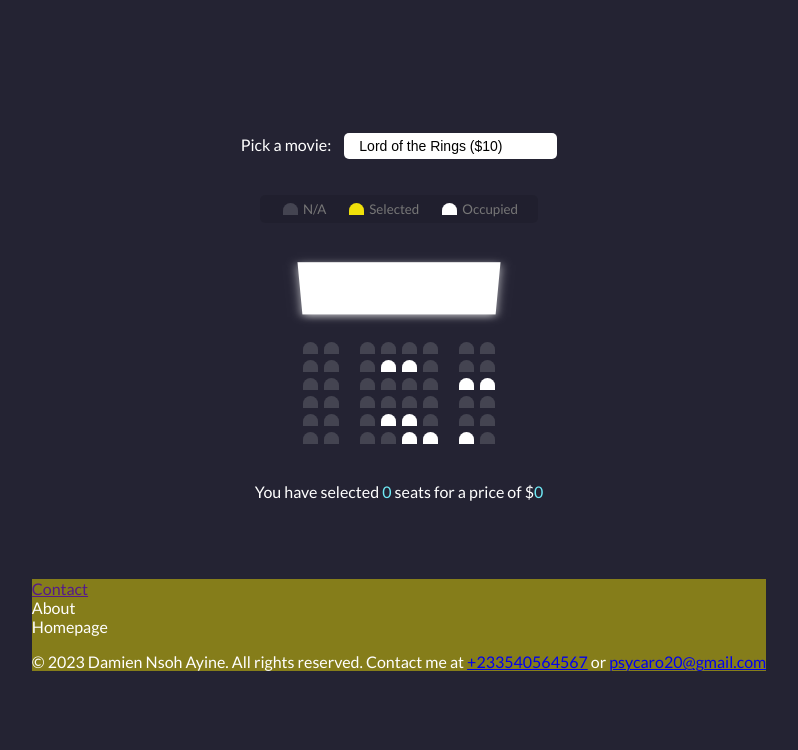
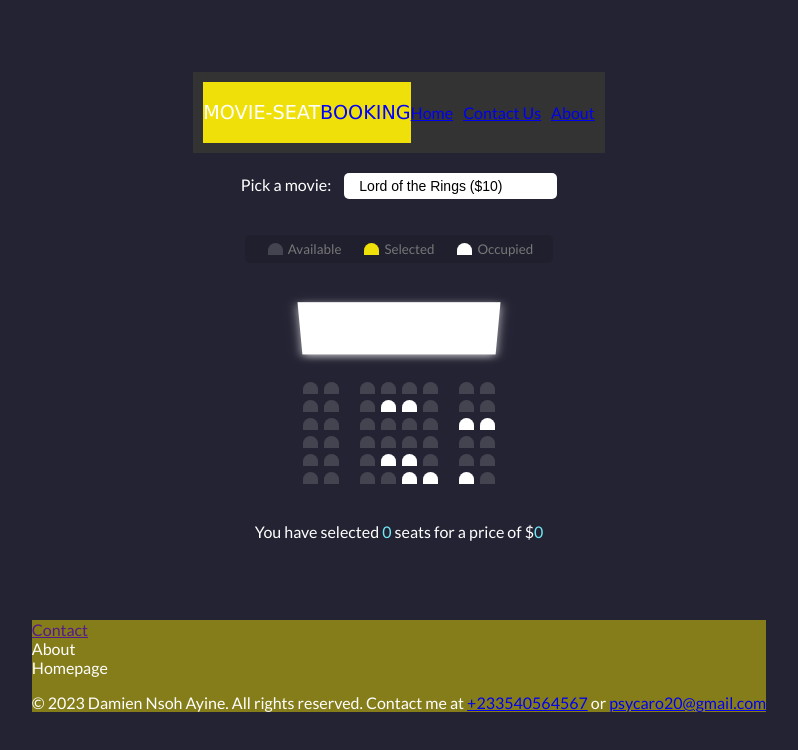
Before and after one commit to Damiennsoh/Movie-Seat-Booking, a plain HTML site: page index.html in a window 1280 px wide. Shown: the whole page, without its empty margins (241-1039 px from the left). Drawn offline with Linux system fonts and the light colour scheme.

Commit message:
modified the html and css files within the repository

```diff
--- a/index.html
+++ b/index.html
@@ -8,6 +8,22 @@
     <title>Movie Seat Booking</title>
   </head>
   <body>
+    <header>
+      <nav>
+        <div class="navbar">
+          <div class="movie-homepage">
+            <p>MOVIE-SEAT<span class="booking">BOOKING</span></p>
+          </div>
+          <ul>
+            <li><a href="#">Home</a></li>
+            <li><a href="#">Contact Us</a></li>
+            <li><a href="#">About</a></li>
+          </ul>
+        </div>
+      </nav>
+        </header>
+
+        <!-- Movie-container below -->
     <div class="movie-container">
       <label>Pick a movie:</label>
       <select id="movie">
@@ -22,7 +38,7 @@
     <ul class="showcase">
       <li>
         <div class="seat"></div>
-        <small>N/A</small>
+        <small>Available</small>
       </li>
       <li>
         <div class="seat selected"></div>
--- a/style.css
+++ b/style.css
@@ -2,6 +2,49 @@
 
 * {
   box-sizing: border-box;
+}
+
+.movie-homepage{
+  margin-bottom: 15;
+  font-family: 'Lucida Sans', 'Lucida Sans Regular', 'Lucida Grande', 'Lucida Sans Unicode', Geneva, Verdana, sans-serif;
+  font-size: larger;
+  text-align: justify;
+  background-color: #f0e00a;
+}
+
+/* navbar */
+/* Navbar styles */
+.navbar {
+  background-color: #333;
+  color: #fff;
+  display: flex;
+  justify-content: space-between;
+  align-items: center;
+  padding: 10px;
+  margin-left: 0;
+  margin-right: 0;
+}
+.navbar ul {
+  display: flex;
+  margin-left: auto;
+  margin-right: auto;
+}
+
+.navbar li {
+  margin-left: 10px;
+}
+
+.navbar li:first-child {
+  margin-left: 0;
+}
+
+
+.movie-homepage span {
+  color: #ff0000; /* Color for "BOOKING" */
+}
+
+.movie-homepage span.booking {
+  color: #0000ff; /* Color for "movie-seat" */
 }
 
 body {
```
